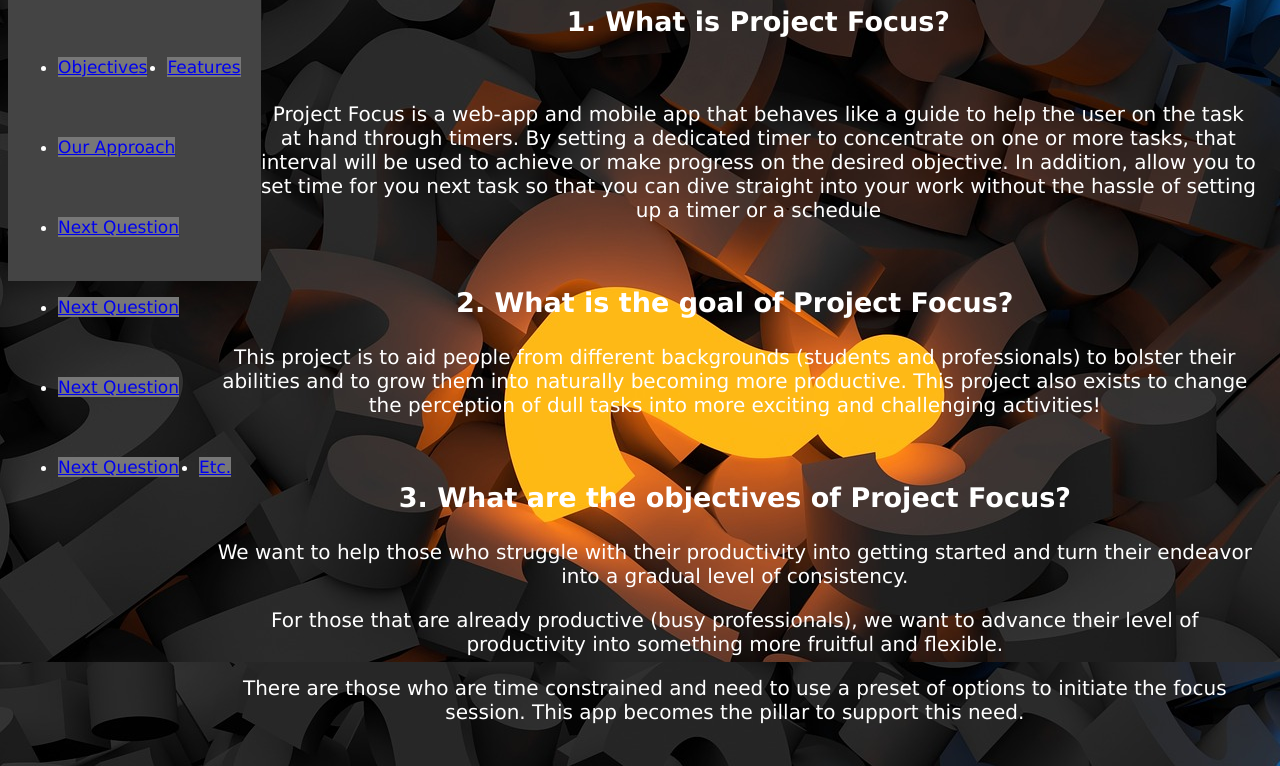
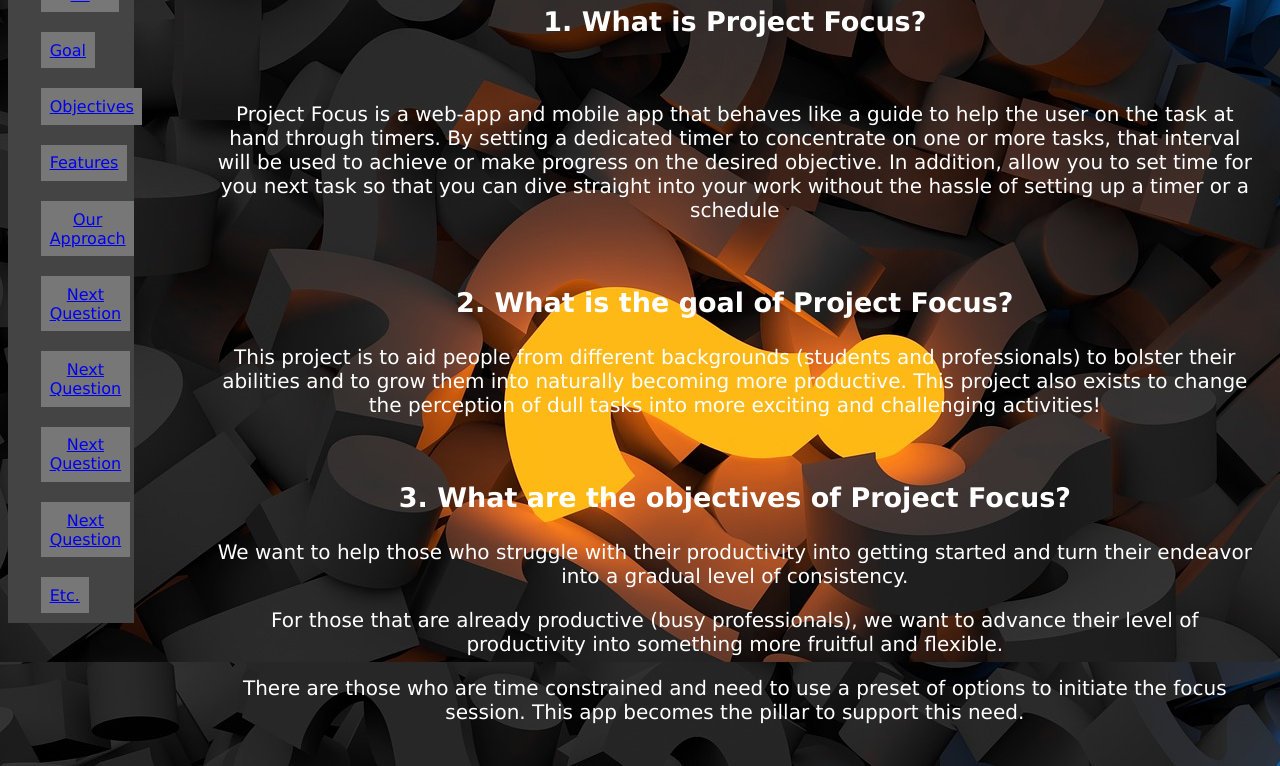
Before and after one commit to IronosR/Studying-Computers-Web-Project, a plain HTML site: page faq.html in a window 1280 px wide. Shown: the part 298-1064 px from the top of the page. Drawn offline with Linux system fonts and the light colour scheme.

Commit message:
Add files via upload
fixed issue with faq page, added some comments and moved around some code lines for clarity

```diff
--- a/styles.css
+++ b/styles.css
@@ -148,28 +148,41 @@ h1, h2, h3, h4, p, ul, footer
     margin-right: 10%;
     padding: 20px;
 }
+.bullet_point {
+    list-style-type: square;
 
+}
+/*---------Updates Page----------*/
+.face_photo{
+    margin-left: 38%;
+}
 /*------------------------FAQ PAGE------------------------*/
 
-/* Vertical Navigation Bar (for the FAQ page)*/
+
 body.faq{
     background-image: url("pictures/question2.jpg");
 }
+/* Vertical Navigation Bar (for the FAQ page)*/
 div.side_bar {
     background-color: #444444;
     float: left;
     width: 10%;
-    margin: 0;
     margin-top: 30px;
 }
 
 div.side_bar li {
+
+    list-style-type: none;
     background-color: #777777;
-    border: 0px;
-    padding: 15%;
-    margin: 10px 10px 10px 10px;
+    padding: 10%;
+    margin-top: 10px;
+    margin-bottom: 10px;
+    margin-left: -7px;
+    margin-right: 15px;
     float: left;
     text-decoration: none;
+    text-align: center;
+    overflow: hidden;
 }
 div.side_bar a:hover:not(.active) { /*set background color when hover over tab to grey */
     background-color: #555;
@@ -197,37 +210,9 @@ div.FAQ { /*Position on the page*/
     text-align: center;
     font-family: heebo, verdana, sans-serif;
 }
-.face_photo{
-    margin-left: 38%;
-}
-
-.bullet_point {
-    list-style-type: square;
-
-}
 
 
-/* -------- FAQ Page -------- */
 
-/* Vertical Navigation Bar */
-div.side_bar {  /* Controls the side bar section itself, not the text. */
-    background-color: #444444;
-    float: left;
-    width: 20%;
-    height: 350px;
-    margin-top: 30px;
-
-}
-
-div.side_bar li {   /* Controls the look of the text but not the attachment.*/
-    font-size: 17px;
-    background-color: #777777;
-    border: 0px;
-    padding: 0%;
-    margin: 30px 10px 30px 10px;
-    float: left;
-    text-decoration: none;
-}
 
 /* -------- About Us Page -------- */
 
```
